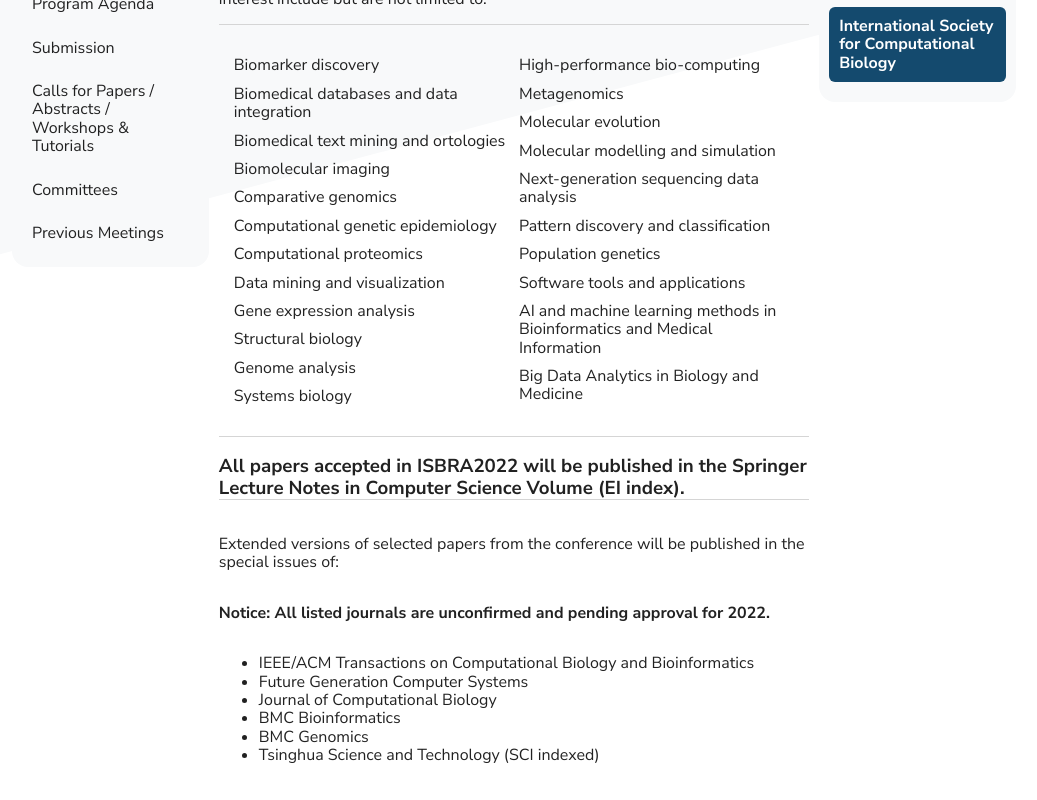
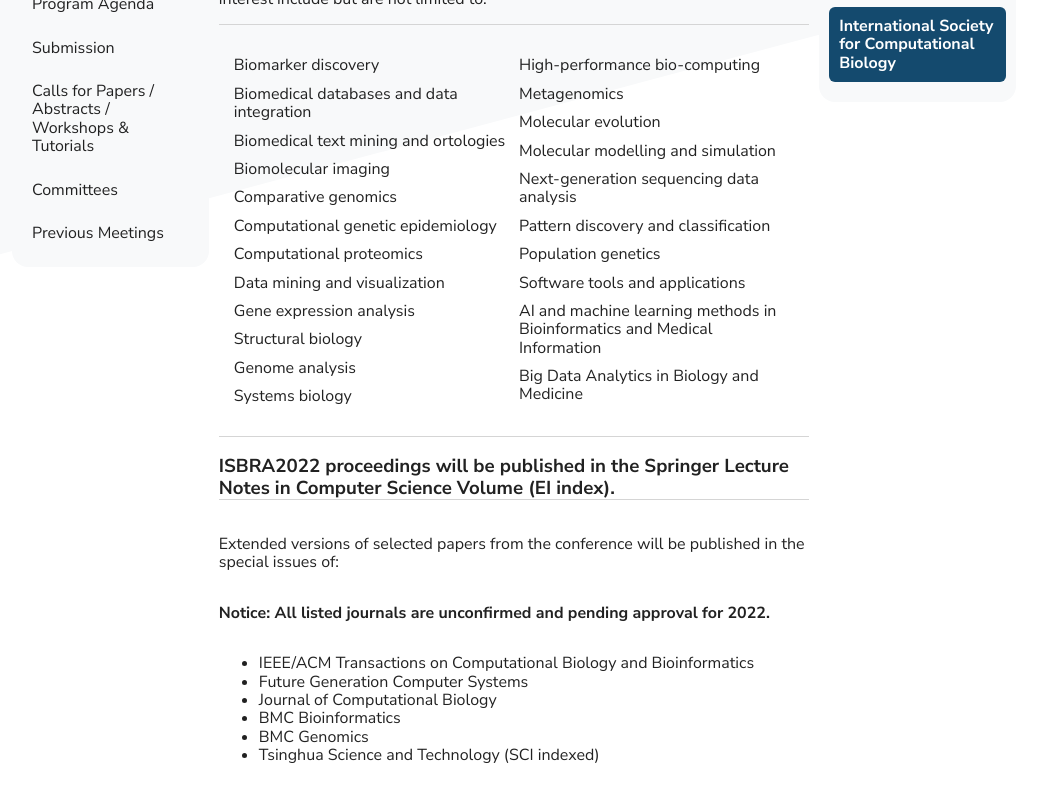
Before and after one commit to Mangul-Lab-USC/_ISBRA22, a Next.js app: page / in a window 1280 px wide. Shown: the part 582-1382 px from the top of the page, without its empty margins (126-1163 px from the left). Built offline with nearby package versions, Linux system fonts and the light colour scheme.

Commit message:
Update index.js

```diff
--- a/pages/index.js
+++ b/pages/index.js
@@ -51,8 +51,8 @@ function Home() {
         </ul>
       </div>
       <h3>
-        All papers accepted in ISBRA2022 will be published in the Springer
-        Lecture Notes in Computer Science Volume (EI index).
+        ISBRA2022 proceedings will be published in the Springer Lecture Notes in
+        Computer Science Volume (EI index).
       </h3>
       <p>
         Extended versions of selected papers from the conference will be
```
